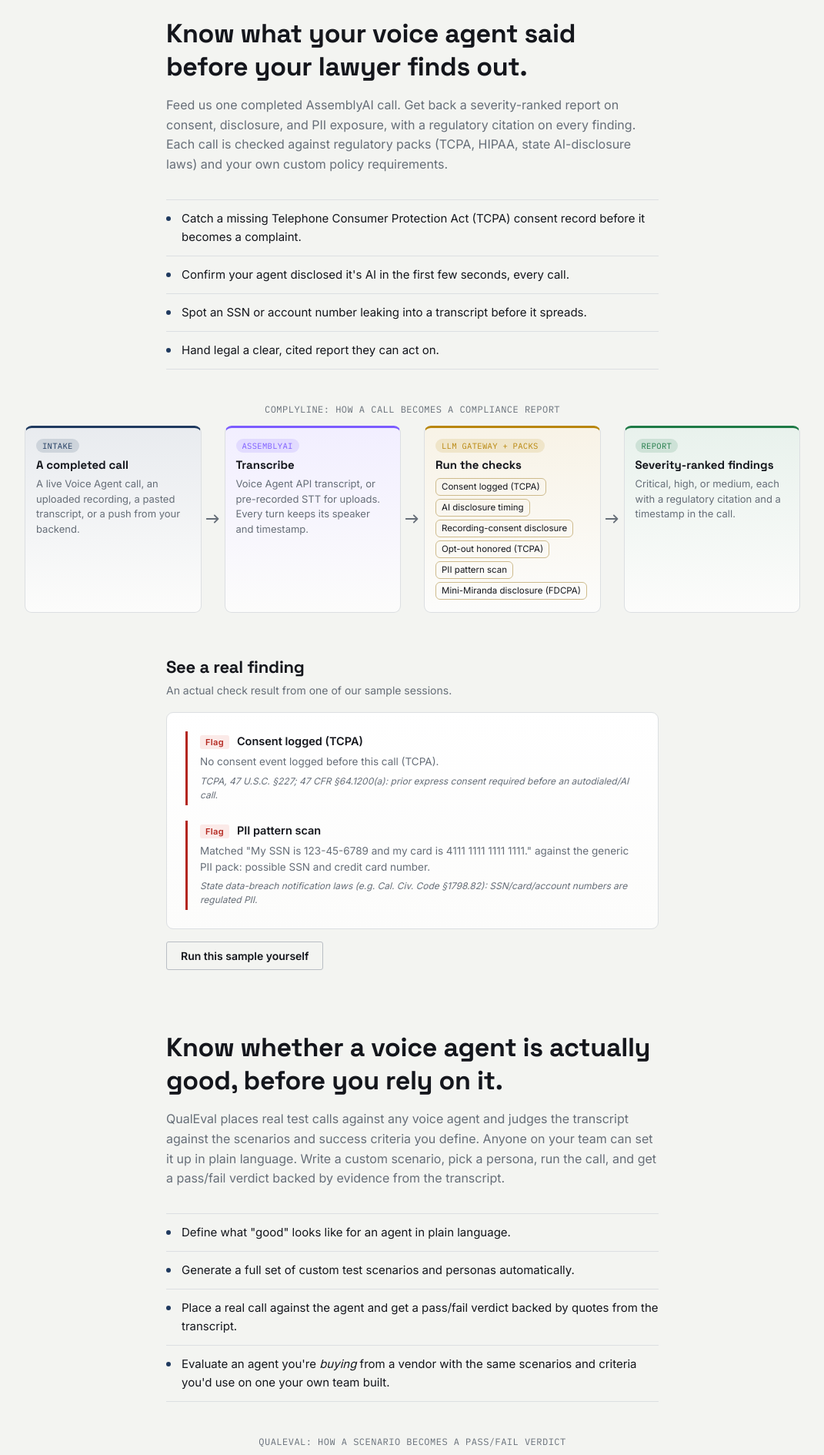
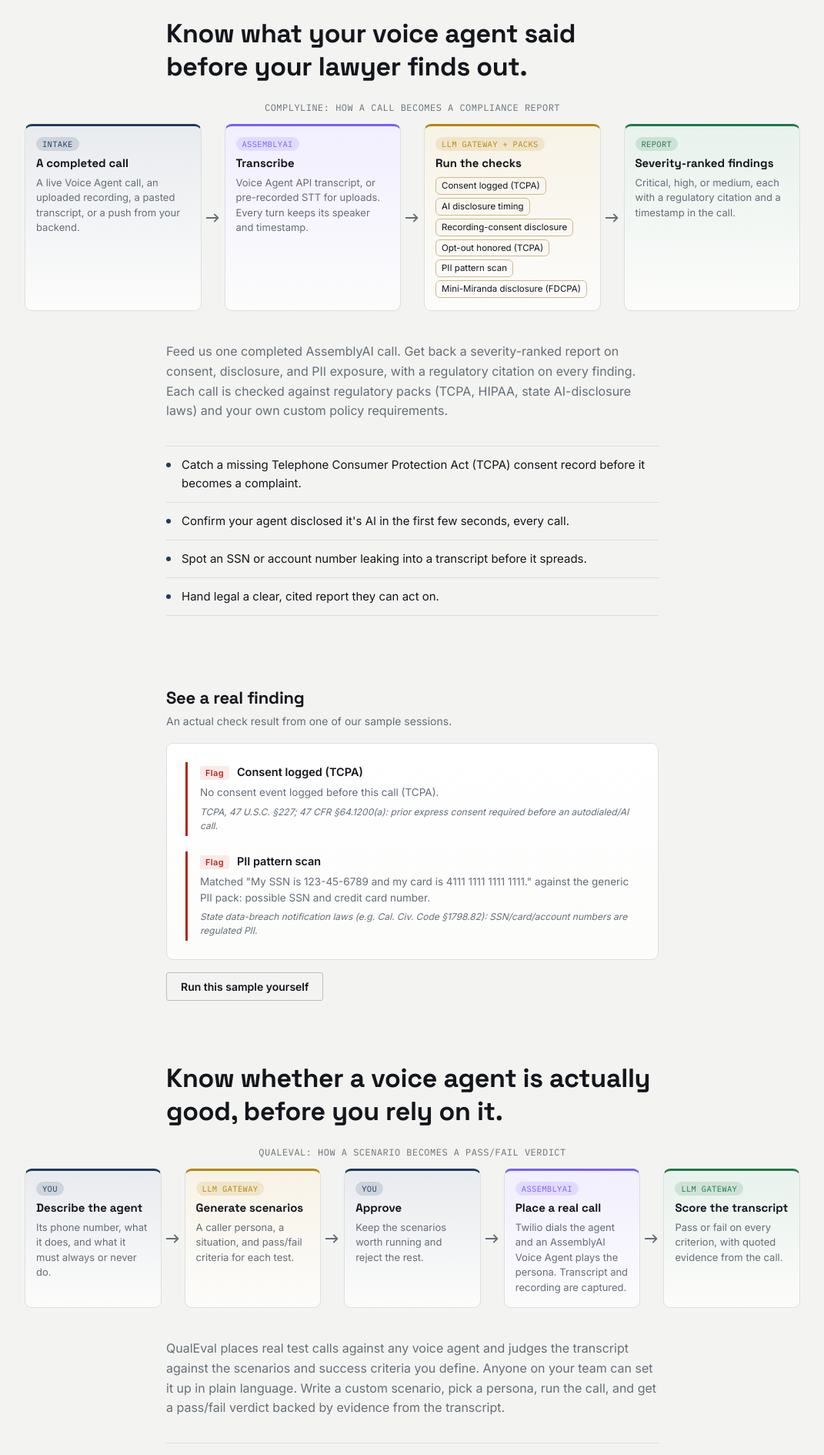
Before and after one commit to Aditya190600/2peepsfromAZ, a React (Vite) app in the folder client/: page / in a window 1280 px wide. Shown: the part 340-2230 px from the top of the page at 77% size, without its empty margins (104-1175 px from the left). Built offline with nearby package versions, Linux system fonts and the light colour scheme; no server answers.

Commit message:
Splash: place each workflow diagram directly under its section headline, above the copy (#225)

```diff
--- a/client/src/App.css
+++ b/client/src/App.css
@@ -3381,6 +3381,16 @@
   padding: 0 16px;
 }
 
+/* Each product section reads headline, then its diagram, then the copy. The
+   diagram is wider than .hero, so the hero is split around it. */
+.hero.hero-head .hero-headline {
+  margin-bottom: 24px;
+}
+
+.hero.hero-body {
+  margin-top: 40px;
+}
+
 .workflow-caption {
   font-family: var(--mono);
   font-size: 12px;
--- a/client/src/Landing.jsx
+++ b/client/src/Landing.jsx
@@ -132,8 +132,14 @@
         </p>
       </header>
 
-      <main className="hero">
+      <main>
+        <div className="hero hero-head">
           <h2 className="hero-headline">Know what your voice agent said before your lawyer finds out.</h2>
+        </div>
+
+        <WorkflowDiagram label="ComplyLine: how a call becomes a compliance report" steps={COMPLYLINE_STEPS} />
+
+        <div className="hero hero-body">
           <p className="hero-lede">
             Feed us one completed AssemblyAI call. Get back a severity-ranked report on consent, disclosure, and PII
             exposure, with a regulatory citation on every finding. Each call is checked against regulatory packs (TCPA,
@@ -146,9 +152,8 @@
             <li>Spot an SSN or account number leaking into a transcript before it spreads.</li>
             <li>Hand legal a clear, cited report they can act on.</li>
           </ul>
+        </div>
       </main>
-
-      <WorkflowDiagram label="ComplyLine: how a call becomes a compliance report" steps={COMPLYLINE_STEPS} />
 
       <section className="sample-report-preview">
         <h2 className="section-heading">See a real finding</h2>
@@ -178,8 +183,14 @@
         </button>
       </section>
 
-      <section className="hero">
+      <section>
+        <div className="hero hero-head">
           <h2 className="hero-headline">Know whether a voice agent is actually good, before you rely on it.</h2>
+        </div>
+
+        <WorkflowDiagram label="QualEval: how a scenario becomes a pass/fail verdict" steps={QUALEVAL_STEPS} />
+
+        <div className="hero hero-body">
           <p className="hero-lede">
             QualEval places real test calls against any voice agent and judges the transcript against the scenarios and
             success criteria you define. Anyone on your team can set it up in plain language. Write a custom scenario,
@@ -195,9 +206,8 @@
               one your own team built.
             </li>
           </ul>
+        </div>
       </section>
-
-      <WorkflowDiagram label="QualEval: how a scenario becomes a pass/fail verdict" steps={QUALEVAL_STEPS} />
 
       <section className="sample-report-preview">
         <h2 className="section-heading">See an example evaluation</h2>
```
Lines whose indentation alone changed are shown as unchanged.
